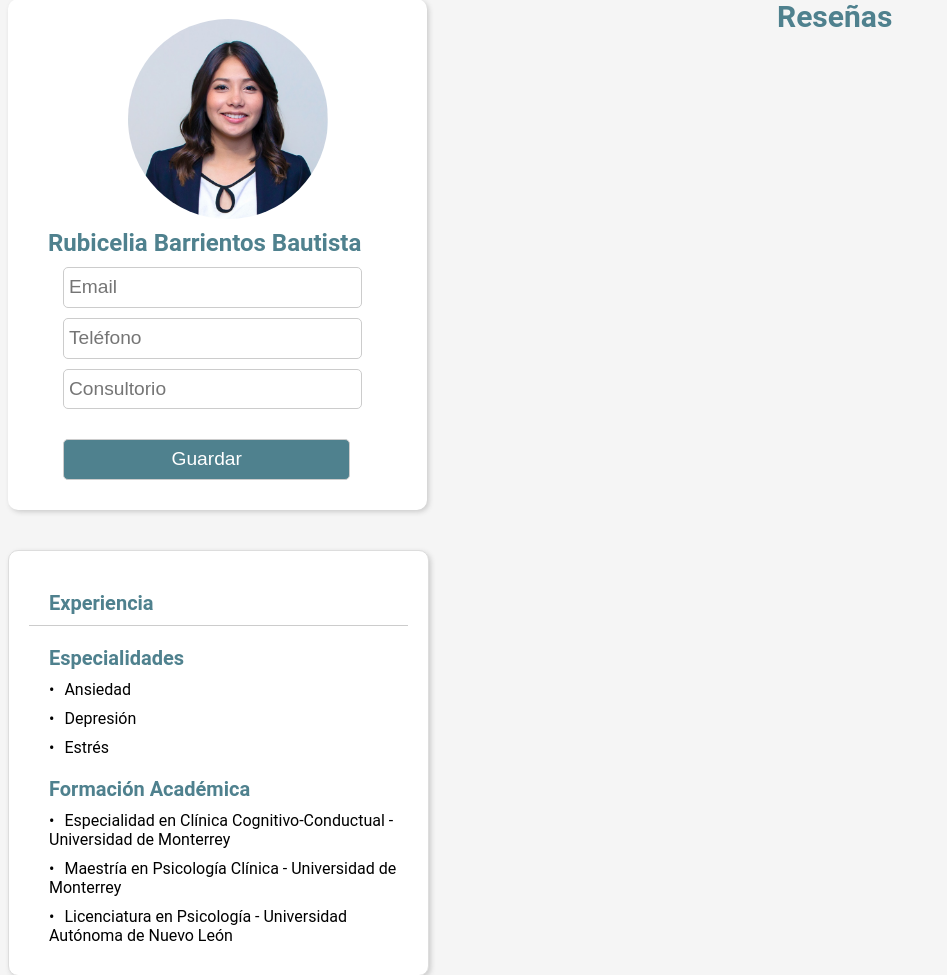
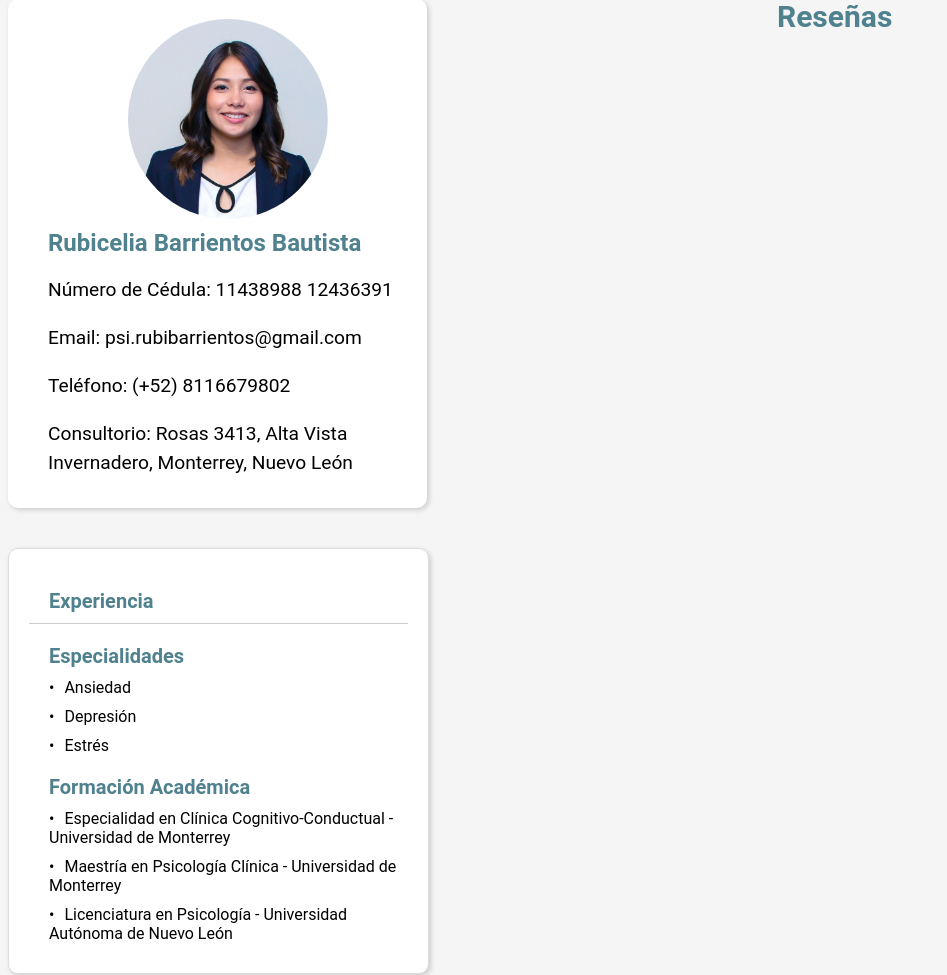
Before and after one commit to luisgalvotz/Proyecto-IDS, a PHP site: page /perfilEditar.php in a window 1280 px wide. Shown: the part 129-1104 px from the top of the page, without its empty margins (0-947 px from the left). Run offline with PHP 8.4, Linux system fonts and the light colour scheme.

Commit message:
arreglos finales

```diff
--- a/DAO/citaDAO.php
+++ b/DAO/citaDAO.php
@@ -1,6 +1,6 @@
 <?php
 
-require_once $_SERVER['DOCUMENT_ROOT'] . '/Proyecto-IDS/model/resenaModel.php';
+require_once $_SERVER['DOCUMENT_ROOT'] . '/Proyecto-IDS/model/citaModel.php';
 require_once $_SERVER['DOCUMENT_ROOT'] . '/Proyecto-IDS/model/dbConnection.php';
 
 class CitaDAO{
--- a/perfilEditar.php
+++ b/perfilEditar.php
@@ -50,17 +50,12 @@
                 <div class="psicologa">
 
                     <div class="right2">
-                        <form action="">
-                            <img src="img/psicologa2.png" alt="Descripción de la imagen">
-                            <a href="perfil.php" class="nombre">Rubicelia Barrientos Bautista</a>
-                            <input class="email" type="text" value="" placeholder="Email">
-                            <input class="frase" type="text" value="" placeholder="Teléfono">
-                            <input class="frase" type="text"
-                                value="" placeholder="Consultorio">
-                            <div class="boton-container">
-                                <input type="submit" value="Guardar" class="guardar">
-                            </div>
-                        </form>
+                        <img src="img/psicologa2.png" alt="Descripción de la imagen">
+                        <a href="perfil.php" class="nombre">Rubicelia Barrientos Bautista</a>
+                        <p class="cedula">Número de Cédula: 11438988 12436391 </p>
+                        <p class="email">Email: psi.rubibarrientos@gmail.com</p>
+                        <p class="frase">Teléfono: (+52) 8116679802</p>
+                        <p class="frase">Consultorio: Rosas 3413, Alta Vista Invernadero, Monterrey, Nuevo León</p>
                     </div>
                 </div>
             </div>
```
Also changed, not shown: AgendarCita.php (+9 -0 lines), index.php (+8 -0 lines), psicologaInicio.php (+10 -1 lines), img/psicologa2.jpg (deleted).
